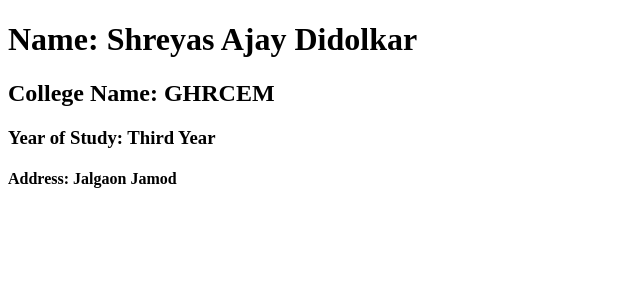
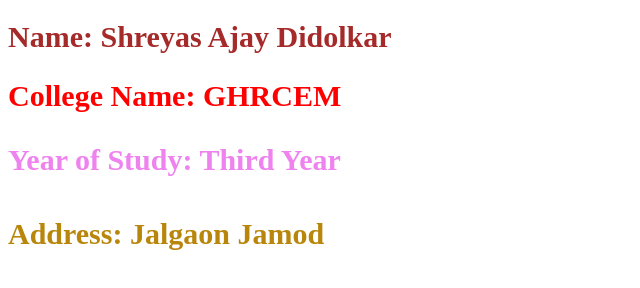
Before and after one commit to shreyasdidolkar/integrate-css-webpage, a plain HTML site: page document.html in a window 1280 px wide. Shown: the whole page, without its empty margins (0-640 px from the left). Drawn offline with Linux system fonts and the light colour scheme.

Commit message:
some basic information added in a document page and css applied it

```diff
--- a/document.html
+++ b/document.html
@@ -5,17 +5,37 @@
 
 
     <title>Document level CSS</title>
+    <style>
+        .heading-one {
+            color: brown;
+            font-size: 30px;
+        }
 
+        .heading-two {
+            color: red;
+            font-size: 30px;
+        }
+
+        .heading-three {
+            color: violet;
+            font-size: 30px;
+        }
+
+        .heading-four {
+            color: darkgoldenrod;
+            font-size: 30px;
+        }
+    </style>
 </head>
 
 <body>
-    <h1>Name: Shreyas Ajay Didolkar</h1>
+    <h1 class="heading-one">Name: Shreyas Ajay Didolkar</h1>
 
-    <h2>College Name: GHRCEM</h2>
+    <h2 class="heading-two">College Name: GHRCEM</h2>
 
-    <h3>Year of Study: Third Year</h3>
+    <h3 class="heading-three">Year of Study: Third Year</h3>
 
-    <h4>Address: Jalgaon Jamod</h4>
+    <h4 class="heading-four">Address: Jalgaon Jamod</h4>
 </body>
 
 </html>
```
